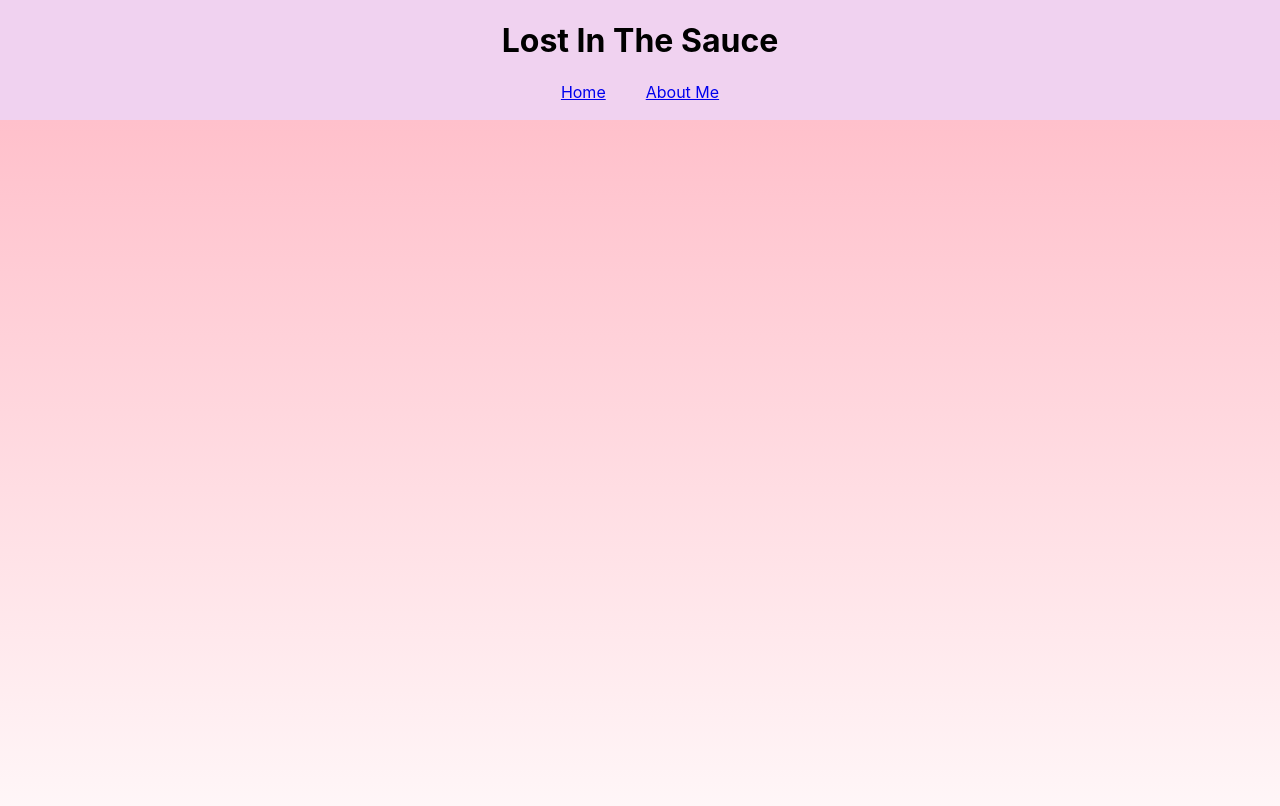
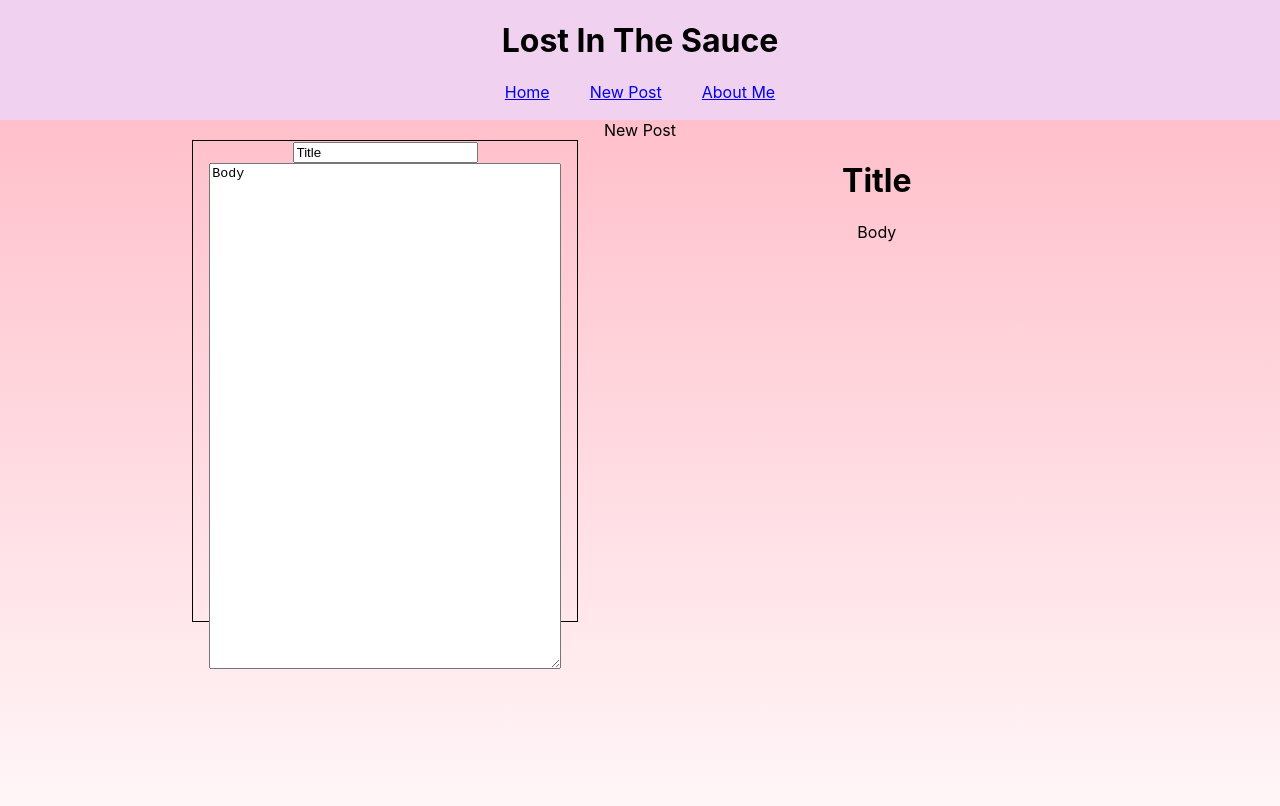
Before and after one commit to Jacob-Baldwin/blog-platform, a React (Create React App) app: page /new in a window 1280 px wide. Shown: the top 806 px of the page. Built offline with nearby package versions, Linux system fonts and the light colour scheme.

Commit message:
create post

```diff
--- a/src/Components/Header.js
+++ b/src/Components/Header.js
@@ -7,6 +7,7 @@ const Header = () => (
   <div className="Header">
     <h1>Lost In The Sauce</h1>
     <Link to="/" className="Link">Home</Link>
+    <Link to="/new" className="Link">New Post</Link>
     <Link to="/about" className="Link">About Me</Link>
   </div>
 )
--- a/src/Components/Main.js
+++ b/src/Components/Main.js
@@ -1,6 +1,7 @@
 import React from 'react';
 import { Switch, Route } from 'react-router-dom';
 import Posts from './Posts';
+import NewPost from './NewPost';
 
 import styles from './Main.css'
 
@@ -13,6 +14,7 @@ const Main = () => (
   <main className="Main">
     <Switch>
       <Route exact path='/' component={Posts}/>
+      <Route path='/new' component={NewPost}/>
     </Switch>
   </main>
 )
--- /dev/null
+++ b/src/Components/NewPost.css
@@ -0,0 +1,27 @@
+.EditPostText {
+  width: 90%;
+  min-height: 500px;
+  height: 90%;
+}
+
+.DisplayText {
+  width: 90%;
+  height: 90%;
+  word-wrap: break-word;
+}
+
+.Editor {
+  width: 30%;
+  position: fixed;
+  left: 15%;
+  border: 1px;
+  border-style: solid;
+  height: 60%;
+}
+
+.Preview {
+  width: 30%;
+  position: fixed;
+  right: 15%;
+  border: 1px;
+}
--- a/src/Components/Post.js
+++ b/src/Components/NewPost.js
@@ -2,15 +2,15 @@ import React from 'react';
 import axios from 'axios';
 import ReactMarkdown from 'react-markdown'
 
-import styles from './Post.css';
+import styles from './NewPost.css';
 
-class Post extends React.Component {
+class NewPost extends React.Component {
   constructor() {
     super();
     this.state = {
       post: {
-        body: "",
-        title: ""
+        body: "Body",
+        title: "Title"
       },
       editing: false
     };
@@ -18,9 +18,6 @@ class Post extends React.Component {
 
   componentDidMount() {
     let self = this;
-    this.setState({
-      post: this.props.post
-    })
   }
 
   editTitle(e) {
@@ -46,10 +43,9 @@ class Post extends React.Component {
   }
 
   render() {
-    var display = <div>
+    var display = <div className="DisplayText">
       <h1>{this.state.post.title}</h1>
       <ReactMarkdown source={this.state.post.body}/>
-      <button onClick={() => {this.setState({editing:true})}}>Edit</button>
     </div>
 
     var edit = <div>
@@ -70,17 +66,21 @@ class Post extends React.Component {
 
       </div>
 
-      <button onClick={() => {this.setState({editing:false})}}>Done</button>
     </div>
 
     return (
       <div>
-        Post
-        {this.state.editing?edit:display}
+        New Post
+        <div className="Editor">
+          {edit}
+        </div>
+        <div className="Preview">
+          {display}
+        </div>
       </div>
     )
   }
 
 }
 
-export default Post
+export default NewPost;
--- a/src/Components/Post.css
+++ /dev/null
@@ -1,4 +0,0 @@
-.EditPostText {
-  min-width: 50%;
-  min-height: 300px;
-}
--- a/src/Components/Posts.js
+++ b/src/Components/Posts.js
@@ -3,13 +3,12 @@ import axios from 'axios';
 import ReactMarkdown from 'react-markdown'
 
 import styles from './Posts.css';
-import Post from './Post';
 
 class Posts extends React.Component {
   constructor() {
     super();
     this.state = {
-      posts: []
+      posts: {}
     };
   }
 
@@ -25,6 +24,8 @@ class Posts extends React.Component {
           posts: posts
         });
 
+        console.log(posts);
+
       })
       .catch(function (error) {
         console.log(error);
@@ -33,16 +34,23 @@ class Posts extends React.Component {
   }
 
   render() {
-    // let i = 0;
-    // let persons = this.state.persons.map((p) => {
-    //   i = i + 1;
-    //   return (<PersonCard person={p} ranking={i}/>)
-    // });
+    var render_post = (p) => {
+      return(
+        <div>
+          <h1>{p.title}</h1>
+          <ReactMarkdown source={p.body}/>
+        </div>
+      );
+    }
+
+    let posts = Object.keys(this.state.posts).map((key, index) => {
+      return (render_post(this.state.posts[key]))
+    });
 
     return (
       <div>
         Posts
-        <Post post={{title:"lol", body:"lol"}}/>
+        {posts}
       </div>
     )
   }
```
